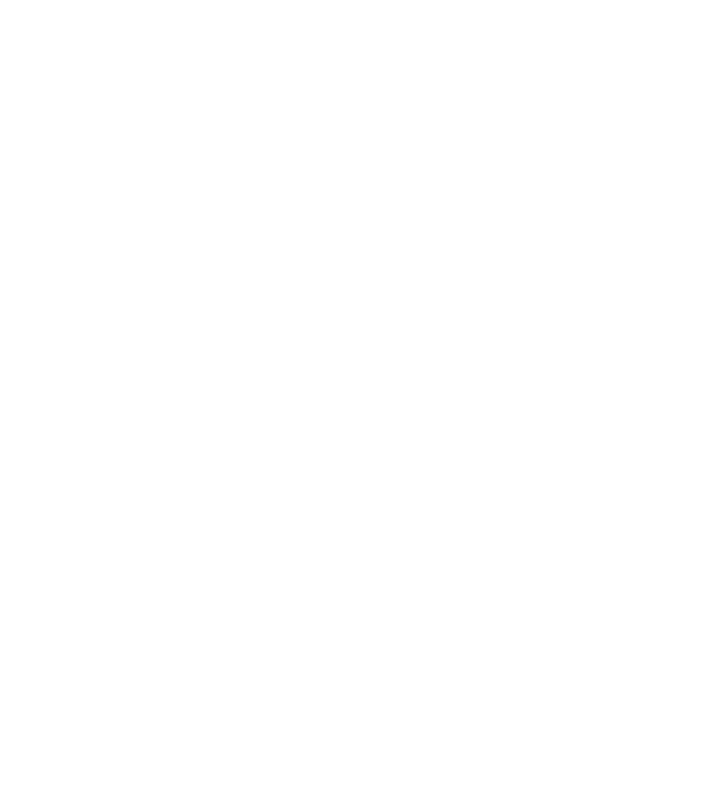
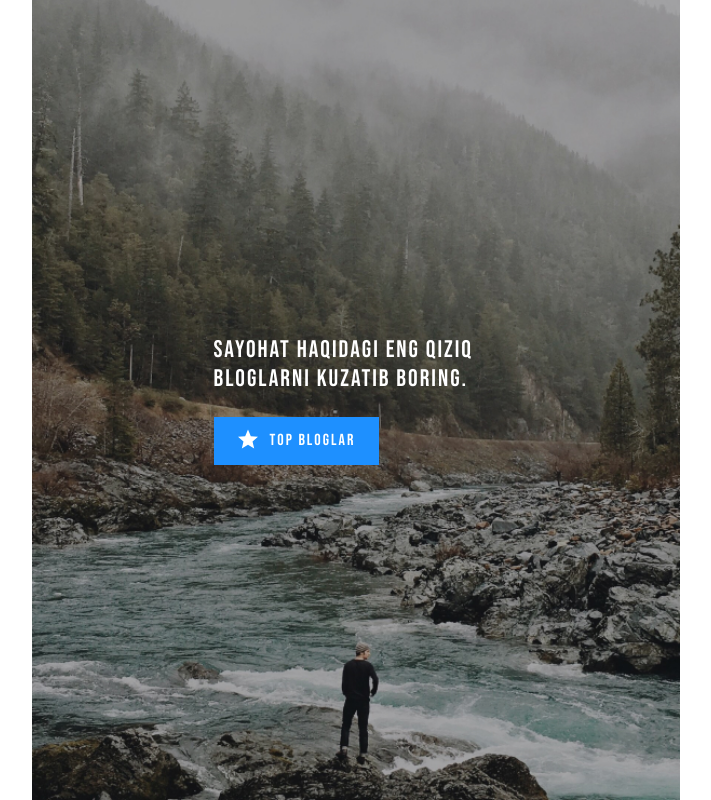
Before and after one commit to ogash3103/Yangiliklar, a plain HTML site: page index.html in a window 1280 px wide. Shown: the whole page, without its empty margins (8-719 px from the left). Drawn offline with Linux system fonts and the light colour scheme.

Commit message:
add html and css

```diff
--- a/css/style.css
+++ b/css/style.css
@@ -18,7 +18,8 @@ body{
   height: 100%;
   padding: 0;
   margin: 0;
-  font-family: "Arial" sans-serif;
+  font-family: "Roboto Condensed", "Arial" sans-serif;
+  font-weight: 400;
   font-size:16px;
   line-height: 1.5;
   background-color: #fff;
@@ -29,6 +30,9 @@ img
 {
   max-width: 100%;
   height: auto;
+}
+a{
+  text-decoration: none;
 }
 
 /* container */
@@ -45,5 +49,95 @@ img
 
 .main-content
 {
+  display: flex;
   flex-grow: 1;
+  flex-direction: column;
 }
+/* globa;-wrapper */
+
+.global-wrapper
+{
+  display: flex;
+  flex-grow: 1;
+  width: 100%;
+  max-width: 1200px;
+  margin-right: auto;
+  margin-left: auto;
+}
+
+/* hero */
+
+
+.hero {
+  display: flex;
+  justify-content: center;
+  align-items: center;
+  width: 100%;
+  padding: 24px;
+  max-width: 600px;
+  background-image: url("../img/left-bg.jpg");
+  background-repeat: no-repeat;
+  background-size: cover;
+  background-position: center bottom;
+}
+.hero-content {
+  max-width: 285px;
+}
+.hero-heading {
+  margin-top: 0;
+  margin-bottom: 24px;
+  font-family: "bebas Neue", "Arial", sans-serif;
+  font-size: 24px;
+  font-weight: 400;
+  line-height: normal;
+  letter-spacing: 2px;
+  color: #fff;
+  text-transform: uppercase;
+}
+.hero-link {
+  display: inline-block;
+  background-color: #1E90FF;
+  color: #fff;
+  font-family: "bebas Neue", "Arial", sans-serif;
+  text-transform: uppercase;
+  letter-spacing: 2px;
+}
+.hero-link:hover
+{
+  background-color: rgba(30, 144, 255, 0.8);
+}
+.hero-link:active
+{
+  background-color: rgba(30, 144, 255, 0.6);
+}
+.hero-link-inner {
+  display: flex;
+  padding: 12px 24px;
+}
+.hero-link-inner::before
+{
+  content: "";
+  width: 20px;
+  height: 20px;
+  background-image: url("../img/icon-star.svg");
+  background-repeat: no-repeat;
+  background-size: contain;
+  background-position: center center;
+  margin-right: 12px;
+
+}
+/* ritina bg */
+@media
+only screen and (-webkit-min-device-pixel-ratio: 2),
+only screen and (   min--moz-device-pixel-ratio: 2),
+only screen and (     -o-min-device-pixel-ratio: 2/1),
+only screen and (        min-device-pixel-ratio: 2),
+only screen and (                min-resolution: 192dpi),
+only screen and (                min-resolution: 2dppx) {
+
+  .hero
+  {
+    background-image: url("../img/left-bg@2x.png");
+  }
+
+}
--- a/index.html
+++ b/index.html
@@ -5,6 +5,10 @@
   <meta http-equiv="X-UA-Compatible" content="IE=edge">
   <meta name="viewport" content="width=device-width, initial-scale=1.0">
   <title>Document</title>
+  <!-- google fonts -->
+  <link rel="preconnect" href="https://fonts.googleapis.com">
+  <link rel="preconnect" href="https://fonts.gstatic.com" crossorigin>
+  <link href="https://fonts.googleapis.com/css2?family=Bebas+Neue&family=Roboto+Condensed:wght@400;700&display=swap" rel="stylesheet">
   <!-- stylesheet -->
   <link rel="stylesheet" href="css/normalize.css">
   <link rel="stylesheet" href="css/style.css">
@@ -12,7 +16,21 @@
 <body>
 
   <main class="main-content">
+    <div class="global-wrapper">
+      <!-- hero -->
+    <div class="hero">
+      <div class="hero-content">
+        <h1 class="hero-heading">Sayohat haqidagi eng qiziq
+          bloglarni kuzatib boring.</h1>
+          <a class="hero-link" href="#">
 
+            <span class="hero-link-inner">
+              <span class="hero-link-text">top bloglar</span>
+            </span>
+          </a>
+      </div>
+    </div>
+    </div>
   </main>
 <script src="js/main.js"></script>
 </body>
```
Also changed, not shown: img/icon-star.svg (added), img/left-bg.jpg (added), img/left-bg@2x.png (added).
